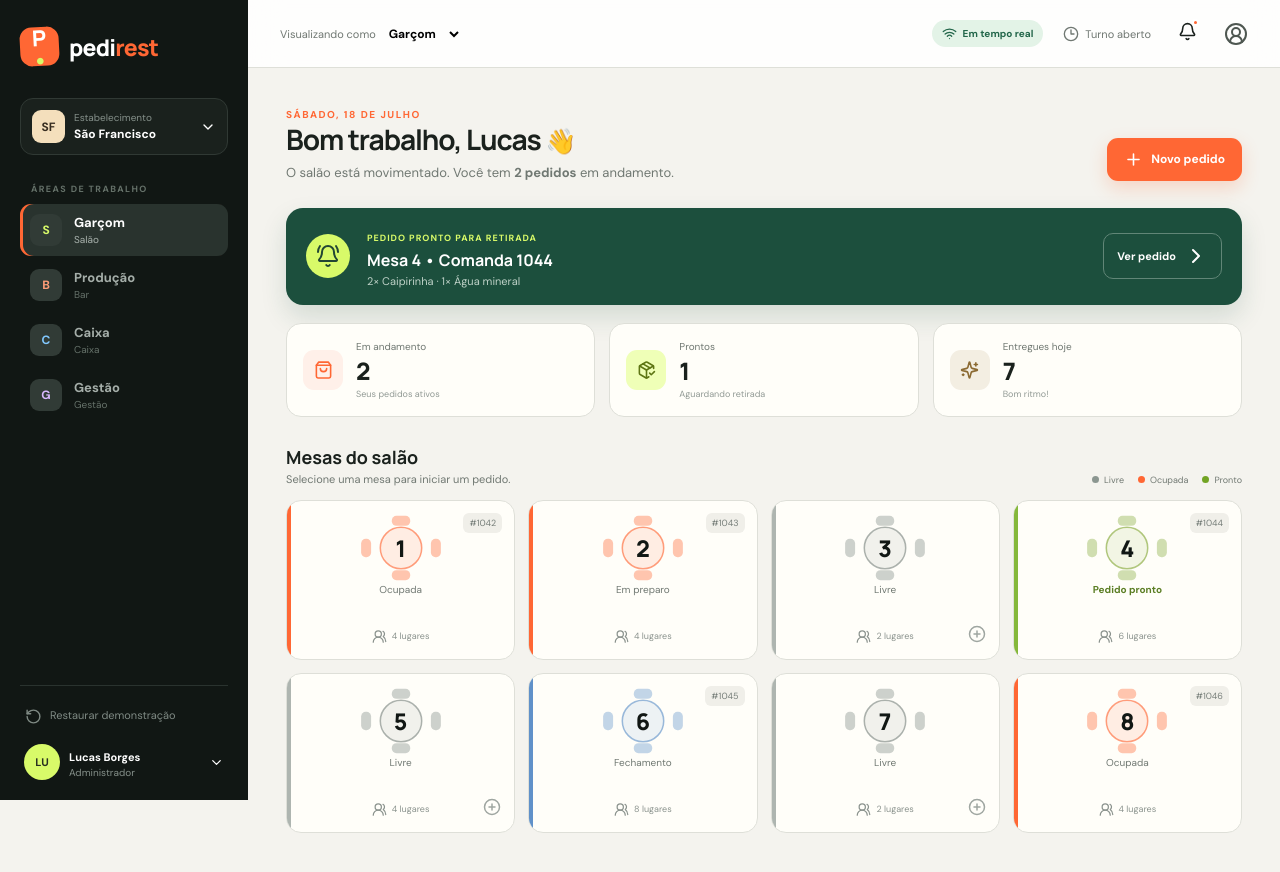
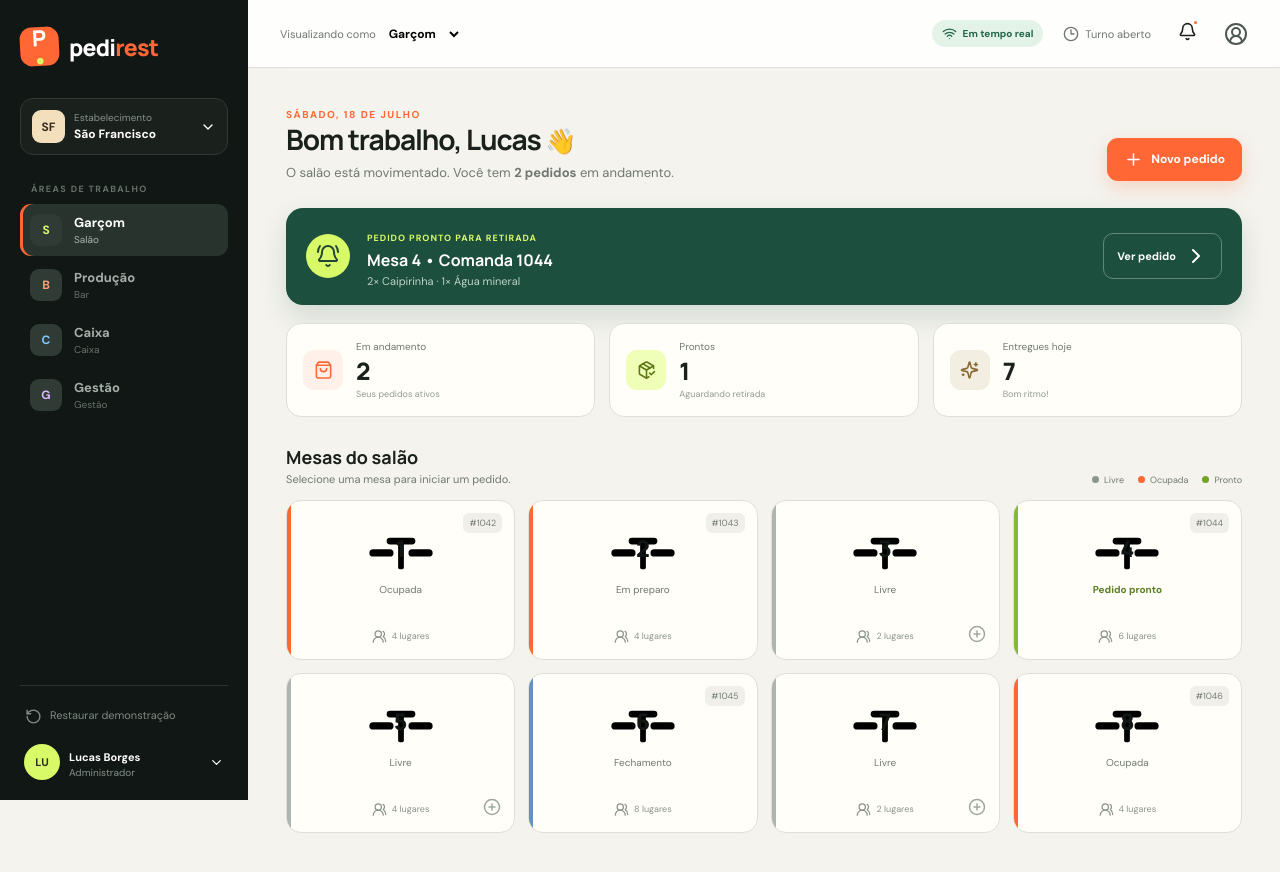
Before and after one commit to luckbys/pedirest, a React (Vite) app: page / in a window 1280 px wide. Shown: the top 872 px of the page. Built offline with nearby package versions, Linux system fonts and the light colour scheme.

Commit message:
refactor: use side-view table SVG

```diff
--- a/src/pages/WaiterView.tsx
+++ b/src/pages/WaiterView.tsx
@@ -147,13 +147,17 @@ export function WaiterView({ notify }: { notify: (message: string) => void }) {
 }
 
 function TableIcon() {
-  return <svg viewBox="0 0 120 88" aria-hidden="true" focusable="false">
-    <rect className="table-svg-chair" x="48" y="2" width="24" height="13" rx="6" />
-    <rect className="table-svg-chair" x="48" y="73" width="24" height="13" rx="6" />
-    <rect className="table-svg-chair" x="8" y="32" width="13" height="24" rx="6" />
-    <rect className="table-svg-chair" x="99" y="32" width="13" height="24" rx="6" />
-    <circle className="table-svg-surface" cx="60" cy="44" r="27" />
-    <circle className="table-svg-line" cx="60" cy="44" r="27" />
+  return <svg viewBox="0 0 160 92" aria-hidden="true" focusable="false">
+    <path className="table-svg-stroke" d="M20 13 28 82" />
+    <rect className="table-svg-solid" x="25" y="48" width="42" height="13" rx="6.5" />
+    <path className="table-svg-stroke" d="M62 57v25" />
+    <path className="table-svg-detail" d="M29 69h31" />
+    <path className="table-svg-stroke" d="m140 13-8 69" />
+    <rect className="table-svg-solid" x="93" y="48" width="42" height="13" rx="6.5" />
+    <path className="table-svg-stroke" d="M98 57v25" />
+    <path className="table-svg-detail" d="M100 69h31" />
+    <rect className="table-svg-solid" x="55" y="28" width="50" height="12" rx="6" />
+    <rect className="table-svg-solid" x="75" y="37" width="10" height="46" rx="3" />
   </svg>
 }
 
```
